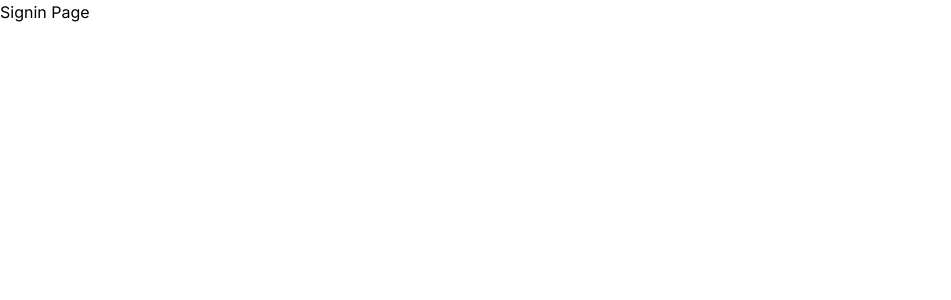
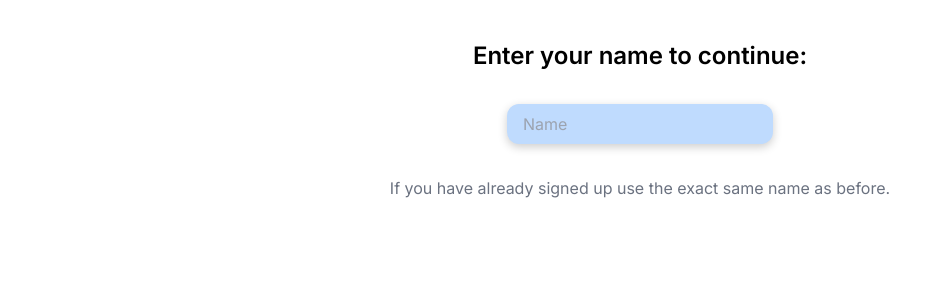
Before and after one commit to brandonmcconathy/christmas-list-react, a Next.js app: page /manage in a window 1280 px wide. Shown: the top 300 px of the page, without its empty margins (0-951 px from the left). Built offline with nearby package versions, Linux system fonts and the light colour scheme.

Commit message:
Made sign in page

```diff
--- /dev/null
+++ b/src/app/components/signin.tsx
@@ -0,0 +1,11 @@
+'use client'
+
+export default function SignIn() {
+  return(
+    <div className="text-center m-10 flex flex-col gap-8 items-center">
+      <h1 className="text-2xl font-semibold">Enter your name to continue:</h1>
+      <input className="bg-blue-200 px-4 py-2 rounded-xl box-pop" placeholder="Name" />
+      <p className="text-gray-500">If you have already signed up use the exact same name as before.</p>
+    </div>
+  )
+}
--- /dev/null
+++ b/src/app/components/userdisplay.tsx
@@ -0,0 +1,7 @@
+export default function UserDisplay() {
+  return(
+    <div>
+      <h1>Brandon</h1>
+    </div>
+  )
+}
--- a/src/app/manage/page.tsx
+++ b/src/app/manage/page.tsx
@@ -1,7 +1,9 @@
+import SignIn from "../components/signin"
+
 export default function Manage() {
   return(
     <main>
-      <h1>Signin Page</h1>
+      <SignIn />
     </main>
   )
 }
```
